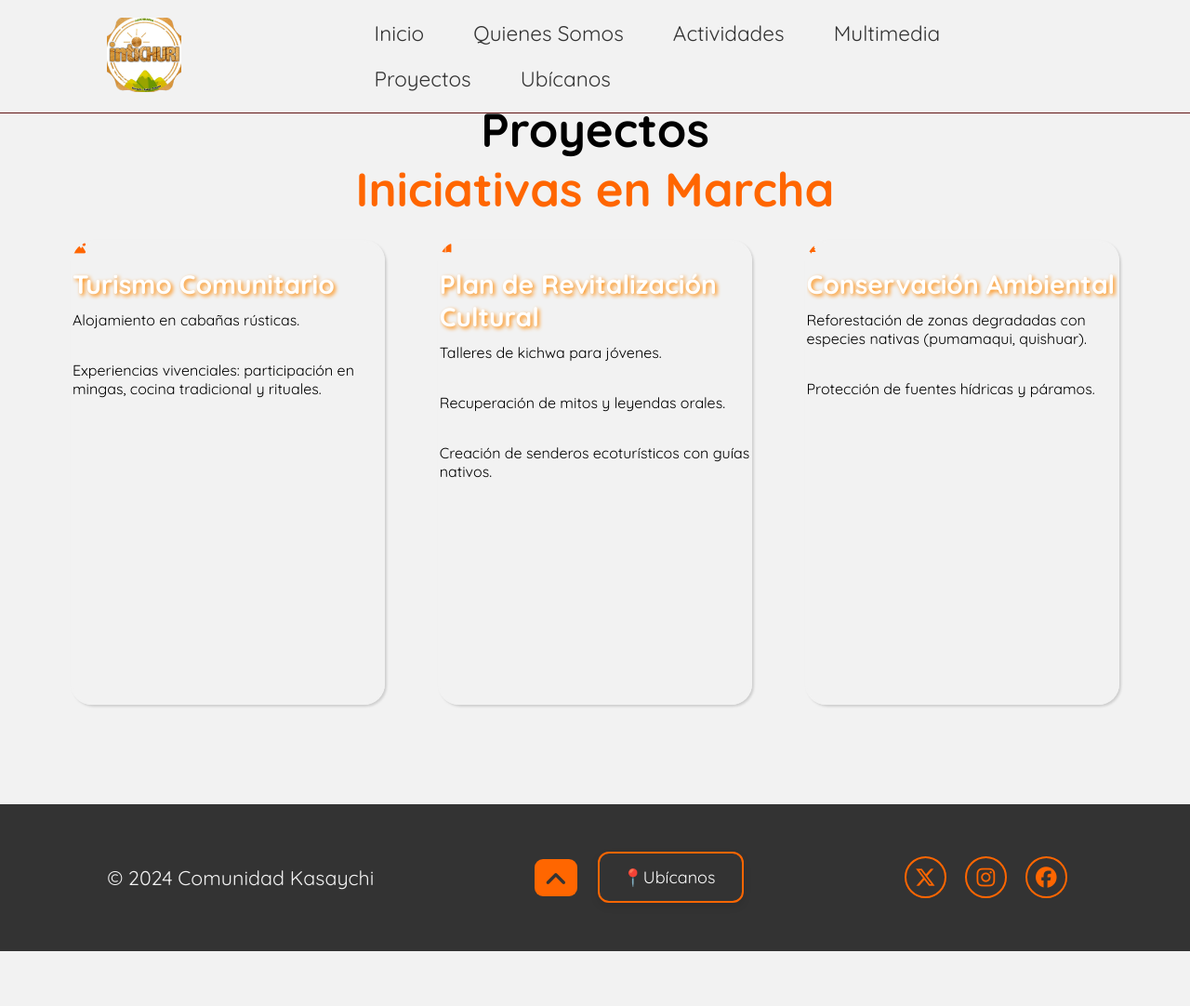
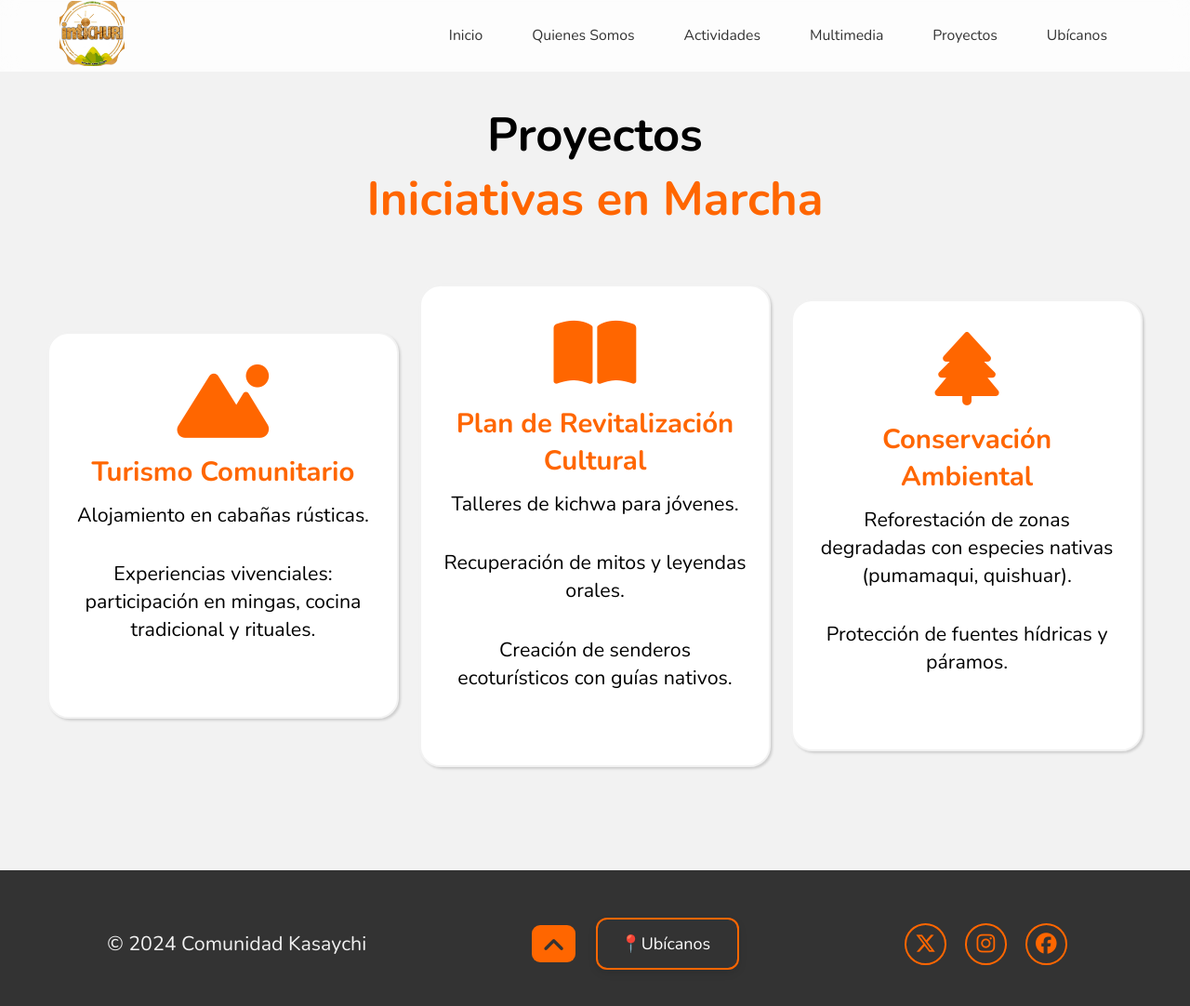
Before and after one commit to DianyGuerra/Kasaychi, a plain HTML site: page proyectos/projects.html in a window 1280 px wide. Shown: the whole page at 93% size. Before the commit the page ends 1023 px from the top, so only its background shows below. Drawn offline with nearby package versions, Linux system fonts and the light colour scheme.

Commit message:
Cambios styles

```diff
--- /dev/null
+++ b/Styles/proyectos_Styles.css
@@ -0,0 +1,348 @@
+@import url("https://fonts.googleapis.com/css2?family=Nunito:ital,wght@0,200..1000;1,200..1000&display=swap");
+* {
+  margin: 0;
+  padding: 0;
+  box-sizing: border-box;
+  text-decoration: none;
+  border: none;
+  outline: none;
+  scroll-behavior: smooth;
+  font-family: "Nunito", sans-serif;
+}
+:root {
+  --bg-color: #f2f2f2; /* Gris claro */
+  --bg-color-2: #ffffff; /* blanco */
+  --snd-bg-color: #333333; /* Gris oscuro */
+  --text-color: #000000; /* Negro */
+  --main-color: #ff6600; /* Naranja */
+}
+
+html {
+  font-size: 70.5%;
+  overflow-x: hidden;
+}
+
+body {
+  background-color: var(--bg-color);
+  color: var(--text-color);
+}
+
+html, body {
+  width: 100%;
+  overflow-x: hidden;
+}
+
+section {
+  min-height: 100vh;
+  padding: 4%
+}
+
+.logo {
+  font-size: 0.5rem;
+  color: var(--text-color);
+  cursor: default;
+}
+
+.logo img {
+  width: 70px;
+  height: 70px;
+}
+
+/*Nav with subemenu*/
+
+.header {
+  position: fixed;
+  top: 0;
+  left: 0;
+  padding: 0.1rem 5%;
+  background:  rgba(255,255,255,0.8);
+   backdrop-filter: blur(10px);
+  -webkit-backdrop-filter: blur(10px);
+
+  z-index: 1000;
+  transition: backdrop-filter 0.3s ease, background-color 0.3s ease;
+
+}
+.header {
+  display: grid;
+  grid-template-columns: 25% 75%;
+  justify-content: space-between;
+  align-items: center;
+  width: 100%;
+
+  border-bottom: 1px solid rgba(255, 255, 255, 0.2);
+}
+
+.headerMenu {
+  display: flex;
+  justify-content: flex-end;
+}
+
+.header ul {
+  position: relative;
+}
+.header ul li {
+  display: inline-block;
+  margin: 0 20px;
+
+  position: relative;
+  list-style: none;
+}
+
+.header ul li a {
+  text-decoration: none;
+  color: var(--snd-bg-color);
+  padding: 10px 5px;
+  display: flex;
+  transition: all ease 0.3s;
+  font-size: 1.4em;
+  justify-content: space-between;
+}
+
+/*< submenu style */
+.header ul .submenu {
+  position: absolute;
+  width: 150px;
+  background-color: var(--bg-color);
+  box-shadow: 0 20px 45px #00000020;
+  margin-top: -50px;
+  opacity: 0;
+  z-index: -999;
+  transition: all ease 0.5s;
+
+  left: 0;
+  display: none;
+}
+.header ul li:hover .submenu {
+  z-index: 99;
+  opacity: 1;
+  margin-top: 0;
+
+  display: block;
+}
+
+.header ul .submenu li {
+  margin: 0;
+  /*width: 100%;*/
+
+  position: relative;
+  border: 1px solid rgba(0, 0, 0, 0.2);
+  width: 100%;
+}
+.header ul .submenu li a {
+  padding: 15px 20px;
+  display: inline-block;
+  width: 100%;
+}
+
+/*For the submenu of a submenu(If it is needed)*/
+.header ul .submenu .sub-submenu /*ul li ul li ul*/ {
+  top: 0;
+  left: 200px;
+}
+/*submenu style />*/
+
+.active:hover, .submenu a:hover{
+  color: var(--main-color);
+}
+
+
+#menu-icon {
+  display: none;
+  font-size: 3rem;
+  color: var(--text-color);
+}
+
+.home {
+  display: flex;
+  justify-content: center;
+  align-items: center;
+  background-image: url('./images/bg.jpg');
+  background-size: cover;
+  background-position: center;
+  position: relative;
+  color:rgb(255, 255, 255);
+}
+
+.home::before {
+  content: '';
+  position: absolute;
+  top: 0;
+  left: 0;
+  right: 0;
+  bottom: 0;
+  background-color: rgba(0, 0, 0, 0.5);
+  z-index: 1;
+}
+
+
+span {
+  color: var(--main-color);
+}
+
+.social-media a {
+  display: inline-flex;
+  justify-content: center;
+  align-items: center;
+  width: 4rem;
+  height: 4rem;
+  background: transparent;
+  border: 0.2rem solid var(--main-color);
+  border-radius: 50%;
+  font-size: 2rem;
+  color: var(--main-color);
+  margin: 3rem 1.5rem 3rem 0;
+  transition: 0.5s ease;
+}
+
+.social-media a:hover {
+  background: var(--main-color);
+  color: var(--snd-bg-color);
+  box-shadow: 0 0 1rem var(--main-color);
+}
+
+.btn {
+  display: inline-block;
+  padding: 1rem 2.8rem;
+  background: var(--main-color);
+  border-radius: 4rem;
+  box-shadow: 0 0 1rem var(--main-color);
+  font-size: 1.6rem;
+  color: var(-- bg-color);
+  letter-spacing: 0.1rem;
+  font-weight: 600;
+  transition: 0.5s ease;
+}
+
+.btn:hover {
+  box-shadow: none;
+}
+
+.heading, .heading2 {
+  text-align: center;
+  font-size: 4.5rem;
+}
+.heading2 {
+  color: var(--bg-color);
+}
+
+.services h2 {
+  margin-bottom: 5rem;
+}
+
+.services-container {
+  display: flex;
+  justify-content: center;
+  align-items: center;
+  flex-wrap: wrap;
+  gap: 2rem;
+}
+
+.services-container .services-box {
+  flex: 1 1 30rem;
+  background: var(--bg-color-2);
+  padding: 3rem 2rem 4rem;
+  border-radius: 2rem;
+  text-align: center;
+  border: 0.2rem solid var(--bg-color);
+  box-shadow: rgba(0, 0, 0, 0.15) 1.95px 1.95px 2.6px;
+  transition: 0.5s ease;
+}
+
+.services-container .services-box:hover {
+  border-color: var(--main-color);
+  transform: scale(1.02);
+}
+
+.services-box i {
+  font-size: 7rem;
+  color: var(--main-color);
+}
+
+.services-box h3 {
+  font-size: 2.6rem;
+  color: var(--main-color);
+}
+
+.services-box p {
+  font-size: 1.9rem;
+  margin: 1rem 0 3rem;
+}
+
+.footer {
+  display: flex;
+  justify-content: space-between;
+  align-items: center;
+  flex-wrap: wrap;
+  padding: 2rem 9%;
+  background: var(--snd-bg-color);
+}
+
+.footer-text {
+  font-size: 1.9rem;
+  color: var(--bg-color);
+}
+.footer-center {
+  display: flex;
+  gap: 2rem;
+  justify-content: center;
+  align-items: center;
+
+}
+
+.footer-iconTop {
+  display: inline-flex;
+  padding: 0.8rem 1rem;
+  background: var(--main-color);
+  border-radius: 0.8rem;
+  transition: 0.5s ease;
+  height: 40px;
+}
+
+.footer-iconTop a:hover {
+  box-shadow: 0 0 1rem var(--main-color);
+}
+
+.footer-iconTop a i {
+  font-size: 2.4rem;
+  color: var(--snd-bg-color);
+}
+
+.footer-2 {
+  display: flex;
+  justify-content: space-between;
+  align-items: center;
+  flex-wrap: wrap;
+  padding: 2rem 9%;
+  background: var(--bg-color);
+}
+
+.footer-text-2 {
+  font-size: 1.9rem;
+  color: var(--snd-bg-color);
+}
+
+.locate_us {
+  display: flex;
+  justify-content: center;
+  align-items: center;
+  flex-direction: column;
+  color: var(--bg-color-2);
+  font-size: 1.1rem;
+  background-color: var(--snd-bg-color);
+  border: 2px solid var(--main-color);
+  padding: 14px 24px;
+  border-radius: 12px;
+  font-size: large;
+  cursor: pointer;
+  transition: all 0.3s ease-in-out;
+  box-shadow: 0 4px 8px rgba(0, 0, 0, 0.1);
+}
+
+.locate_us:hover {
+  background-color: #b14700;
+  color: white;
+  border-color: var(--snd-bg-color);
+  transform: translateY(-3px) scale(1.02);
+  box-shadow: 0 8px 16px rgba(0, 0, 0, 0.2);
+}
--- a/proyectos/projects.html
+++ b/proyectos/projects.html
@@ -12,7 +12,7 @@
     />
     <meta name="viewport" content="width=device-width, initial-scale=1.0" />
     <title>Comunidad Kasaychi</title>
-    <link rel="stylesheet" href="../styles.css" />
+    <link rel="stylesheet" href="../Styles/proyectos_Styles.css" />
   </head>
   <body>
     <!-- HEADER DESIGN -->
@@ -21,7 +21,6 @@
             <a href="../index.html" class="logo"><img src="../images/KasaychiKunapak.png" alt="logo" /></a>
             <!--<i class="fa-brands fa-cloudflare"></i>-->
         </div>
-
 
         <div class="headerMenu">
             <div class="menuToggle" >
@@ -48,7 +47,7 @@
                 <a href="../multimedia/multimedia.html" class="active">Multimedia</a>
                 </li>
                 <li>
-                <a href="./proyectos/projects.html" class="active">Proyectos</a>
+                <a href="#" class="active">Proyectos</a>
                 </li>
                 <li>
                 <a href="../ubicanos/locateUs.html" class="active">Ubícanos</a>
@@ -66,8 +65,6 @@
           <br><br><br><br>
           <h2 class="heading">Proyectos<br><span>Iniciativas en Marcha</span></h2>
           <div class="services-container">
-
-
               <div class="services-box">
                   <i class="fa-solid fa-mountain-sun"></i><br><br>
                   <h3>Turismo Comunitario</h3>
@@ -106,7 +103,7 @@
       </div>
       <div class="footer-center">
         <div class="footer-iconTop">
-          <a href="#home"><i class="fa-solid fa-angle-up"></i></a>
+          <a href="#"><i class="fa-solid fa-angle-up"></i></a>
         </div>
         <div>
           <a class="locate_us" href="https://maps.app.goo.gl/ntRLwFfBryQn69KeA" target="_blank">📍Ubícanos&nbsp;</a>
--- a/styles.css
+++ b/styles.css
@@ -310,7 +310,7 @@ span {
 }
 
 .locateUs_background{
-  background-image: url(../images/fondodehojas.jpg);
+  background-image: url(./images/fondodehojas.jpg);
   height: fit-content;
   width: 100%;
   background-size: cover;
```
Also changed, not shown: ubicanos/locateUs.html (+1 -1 lines).
